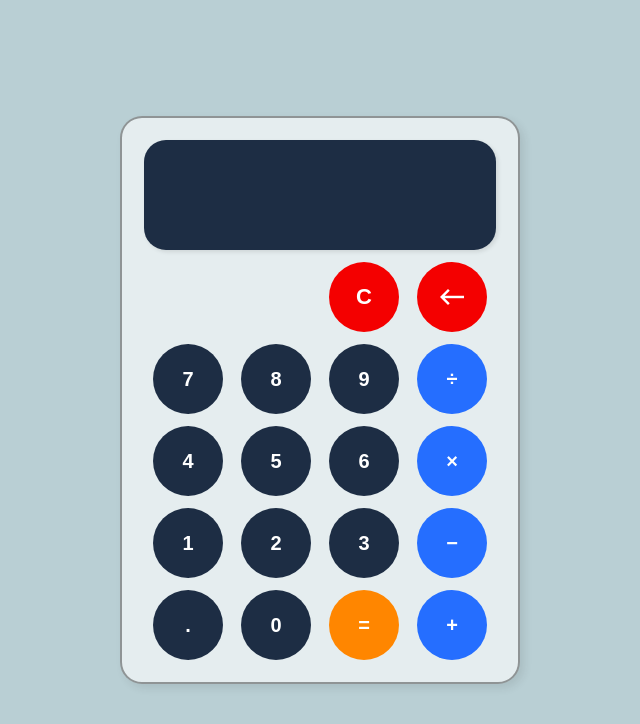
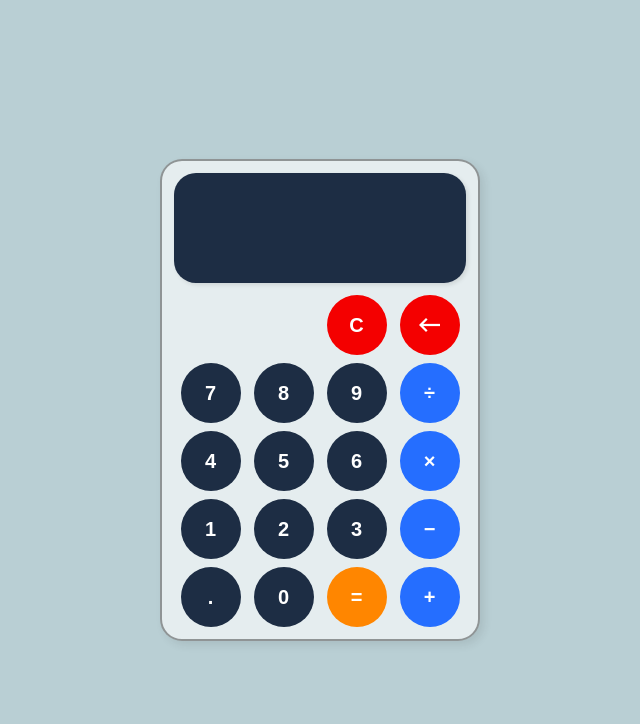
Before and after one commit to aderitomarrime/calculator, a plain HTML site: page index.html in a window 1280 px wide. Shown: the whole page, without its empty margins (320-960 px from the left). Drawn offline with nearby package versions, Linux system fonts and the light colour scheme.

Commit message:
Reduce dimensions of the buttons, display and the body of the calculator

```diff
--- a/assets/style.css
+++ b/assets/style.css
@@ -24,14 +24,14 @@ body {
 }
 
 .main {
-    max-width:400px;
+    max-width:320px;
     width: 100%;
     display: flex;
     flex-direction: column;
     align-items: center;
     border: 2px solid rgba(0, 0, 0, 0.377);
     box-shadow: 4px 4px 8px rgba(43, 41, 41, 0.1);
-    padding: 22px;
+    padding: 12px;
     border-radius: 22px;
     background-color: rgba(255, 255, 255, 0.63);
 }
@@ -68,15 +68,15 @@ body {
 }
 
 .special-buttons button{
-    width: 70px;
-    height: 70px;
+    width: 60px;
+    height: 60px;
     border-radius: 50%;
     border: none;
     background-color: #F40000;
     color: #ffffff;
     font-weight: bold;
     cursor: pointer;
-    font-size: 22px;
+    font-size: 20px;
     transition: 0.1s ease-in-out;
     display: flex;
     align-items: center;
@@ -88,13 +88,13 @@ body {
 }
 
 .backspace span {
-    font-size: 32px;
+    font-size: 28px;
 }
 
 .columns {
     width: 100%;
     display: flex;
-    margin-top: 12px;
+    margin-top: 8px;
 }
 
 .column1,
@@ -105,12 +105,12 @@ body {
     flex-direction: column;
     flex: 1;
     align-items: center;
-    row-gap: 12px;
+    row-gap: 8px;
 }
 
 .column button {
-    width: 70px;
-    height: 70px;
+    width: 60px;
+    height: 60px;
     border-radius: 50%;
     border: none;
     cursor: pointer;
```
